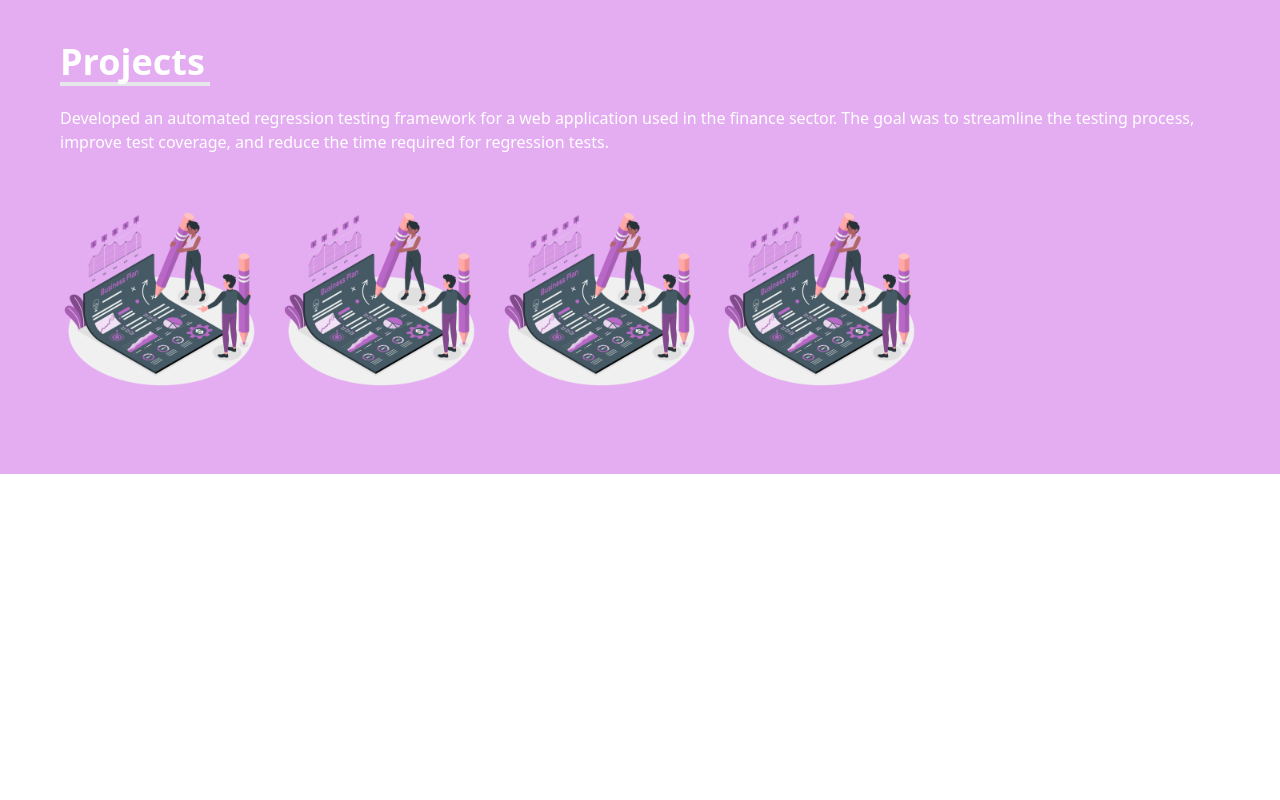
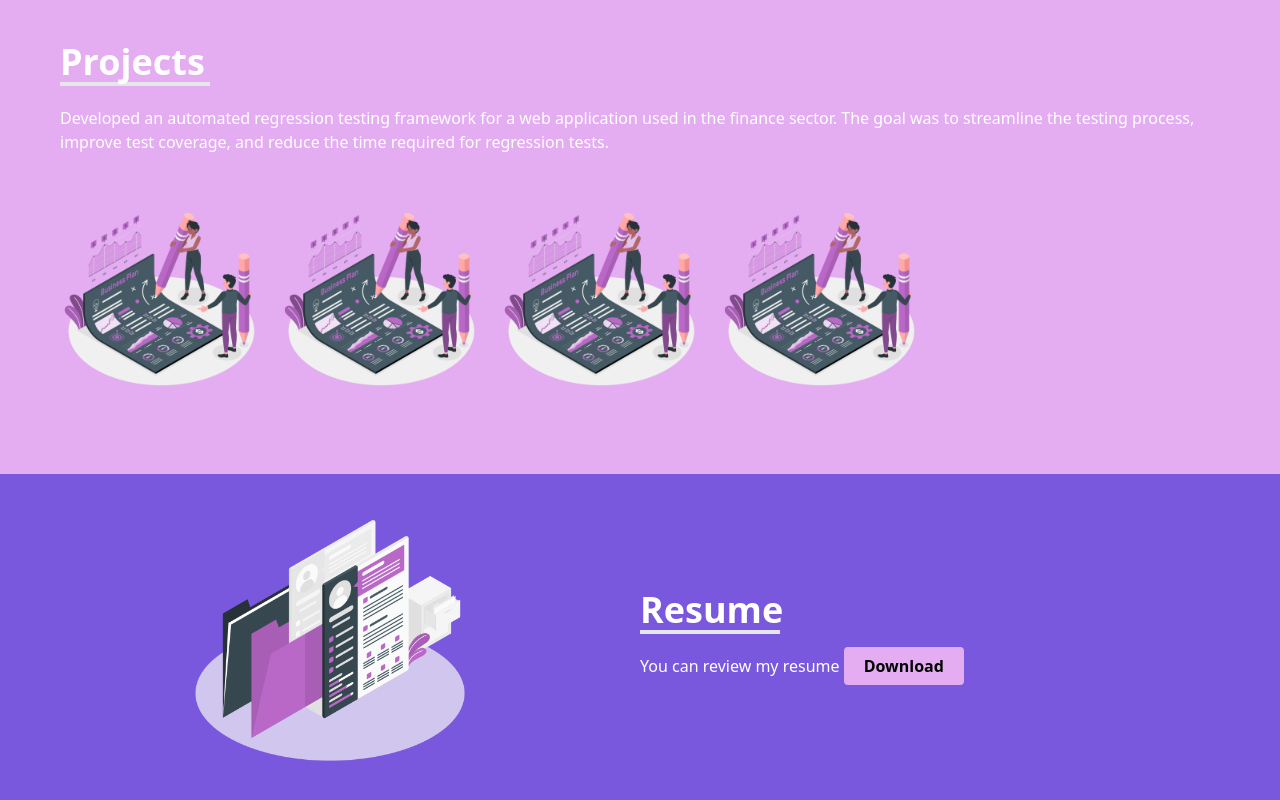
Before and after one commit to barthalomena/portfolio, a React (Create React App) app: page / in a window 1280 px wide. Shown: the part 1447-2247 px from the top of the page. Before the commit the page ends 1921 px from the top, so only its background shows below. Built offline with nearby package versions, Linux system fonts and the light colour scheme.

Commit message:
resume updated

```diff
--- a/src/App.css
+++ b/src/App.css
@@ -30,3 +30,6 @@ header ul li {
 .project-desc-p1{
     @apply  py-5 px-0
 }
+.btn{
+   @apply bg-primary px-5 py-2 font-bold text-black hover:border-2 rounded ;
+}
--- a/src/App.js
+++ b/src/App.js
@@ -4,6 +4,7 @@ import Header from './components/Headers';
 import Hero from './components/Hero';
 import About from './components/about';
 import Project from './components/projects';
+import Resume from './components/resume'
 
 
 function App() {
@@ -14,6 +15,7 @@ function App() {
    <Hero />
    <About/>
    <Project/>
+   <Resume/>
   </div>
   );
 }
--- a/src/components/resume.js
+++ b/src/components/resume.js
@@ -8,7 +8,7 @@ return<section className='flex flex-col md:flex-row bg-secondary px-5'>
     <div className='md:w-1/2 flex-col flex justify-center'>
     <div className='flex flex-col justify-center text-white'>
         <h1 className='text-4xl  border-b-4  border-borderColor mb-5 w-[140px] font-bold'>Resume</h1>
-        <p className='pb-5'>You can review my resume  <a className='btn hover' href='#'> Download </a> </p>
+        <p className='pb-5'>You can review my resume  <a className='btn' href='#'> Download </a> </p>
          </div>
     </div>
 </section>
```
